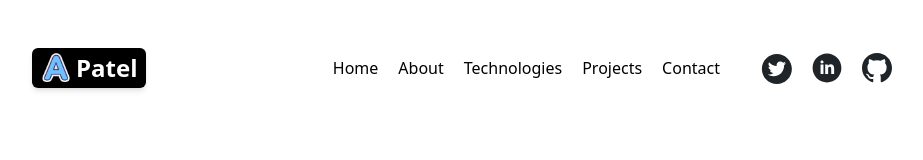
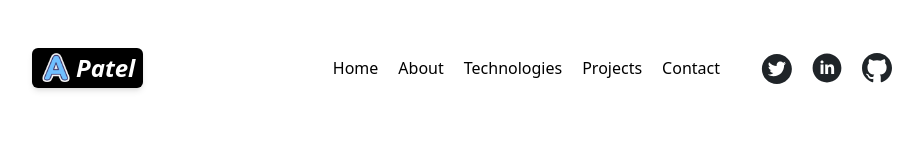
Before and after one commit to Abhishekpatel123/portfolio-02-02-2023, a React (Create React App) app: page / in a window 1280 px wide. Shown: the top 160 px of the page, without its empty margins (160-1083 px from the left). Built offline with nearby package versions, Linux system fonts and the light colour scheme.

Commit message:
scrollbar display

```diff
--- a/src/Components/Header.js
+++ b/src/Components/Header.js
@@ -17,7 +17,7 @@ function Header() {
           className={'bg-black  p-1 shadow-md z-20 flex items-center px-2 rounded-md'}
         >
           <img className='w-8' src={logos.logogradient} alt='logo' />
-          <span className='text-white text-2xl ml-1 font-bold'>Patel</span>
+          <span className='text-white text-2xl ml-1 font-bold italic'>Patel</span>
         </NavLink>
         <div onClick={toggleClass} className='cursor-pointer z-20'>
           <svg
--- a/src/index.css
+++ b/src/index.css
@@ -24,5 +24,11 @@ body {
 }
 /* Hide scrollbar for Chrome, Safari and Opera */
 body::-webkit-scrollbar {
-  display: none;
+  /* display: none; */
+  width: 3px;
+  background-color: floralwhite;
 }
+
+body::-webkit-scrollbar-thumb{
+  background-color: rgb(93, 93, 255);
+}
```
